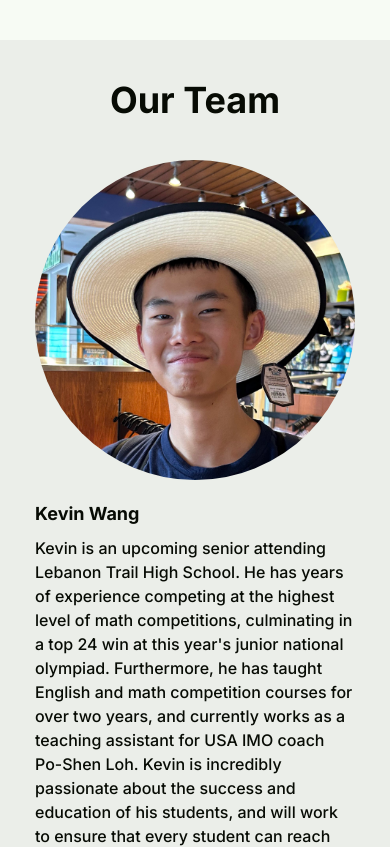
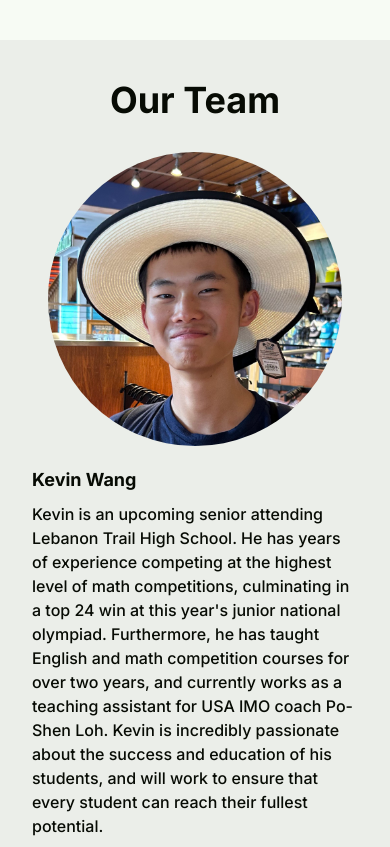
Before and after one commit to gautham-ramanarayanan/fequalsmath, a Next.js app: page / in a window 390 px wide. Shown: the part 840-1687 px from the top of the page. Built offline with nearby package versions, Linux system fonts and the light colour scheme.

Commit message:
Small styling changes to Our Team section to accommodate small screen sizes

```diff
--- a/src/app/page.jsx
+++ b/src/app/page.jsx
@@ -28,14 +28,14 @@ export default function Home() {
 
     function instructorCard(instructor, index) {
         const image = (
-            <div className="basis-1/3 p-4">
-                <img src={instructor.img} className="rounded-full max-w-xs sm:max-w-full" />
+            <div className="basis-1/3 p-4 w-full">
+                <img src={instructor.img} className="rounded-full max-w-xs w-full" />
             </div>
         );
         const description = (
             <div className="basis-2/3 flex flex-col">
-                        <p className="px-4 py-1 text-lg text-txt font-bold">{instructor.name}</p>
-                        <p className="px-4 py-1 text-md text-txt font-medium">
+                        <p className="sm:px-4 py-1 text-lg text-txt font-bold">{instructor.name}</p>
+                        <p className="sm:px-4 py-1 text-md text-txt font-medium">
                             {instructor.description}
                         </p>
                     </div>
@@ -87,7 +87,7 @@ export default function Home() {
             </h1>
             <ul>
                 {instructors.map((instructor, index) => (
-                    <li key={instructor.name} className="flex max-w-6xl items-center justify-between min-h-full p-4">
+                    <li key={instructor.name} className="flex max-w-6xl items-center justify-between min-h-full py-2">
                         {instructorCard(instructor, index)}
                     </li>
                 ))}
```
